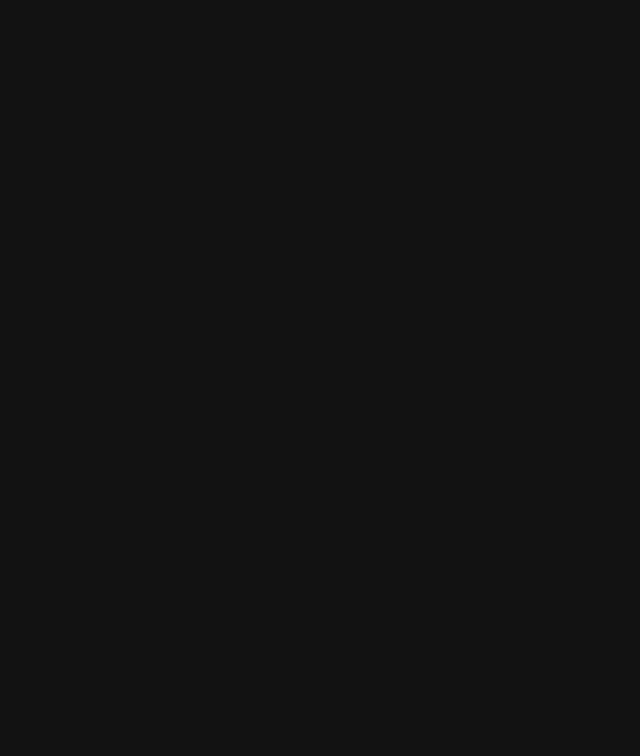
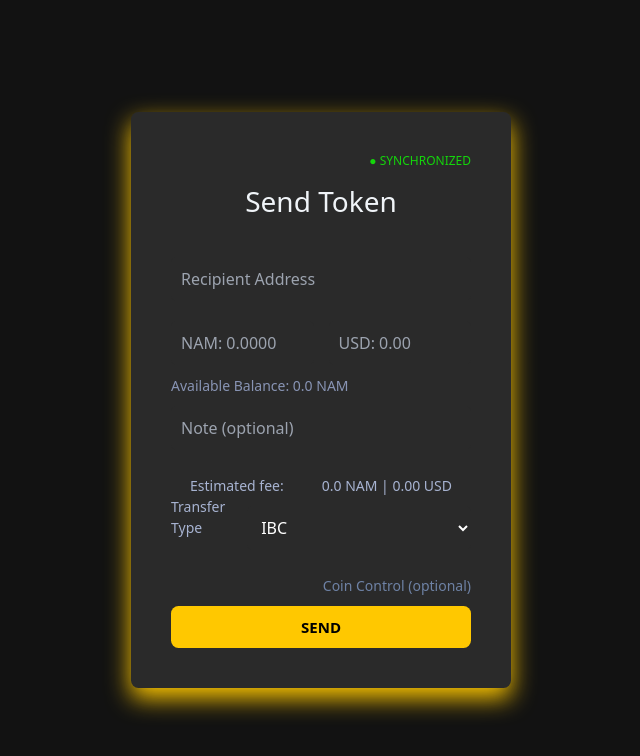
Before and after one commit to Dsmeshilmaring/Namada-SDK, a React (Vite) app: page /send-token in a window 1280 px wide. Before the commit this address had no page. Shown: the top 756 px of the page, without its empty margins (319-959 px from the left). Built offline with nearby package versions, Linux system fonts and the light colour scheme.

Commit message:
Add Send Token

```diff
--- a/src/main.jsx
+++ b/src/main.jsx
@@ -13,6 +13,7 @@ import Dashboard from "./pages/Dashboard";
 import Settings from "./pages/Settings";
 import ImportWalletTold from "./pages/Import-wallet-told";
 import RecieveToken from "./pages/Recieve-token";
+import SendToken from "./pages/Send-token";
 
 ReactDOM.createRoot(document.getElementById("root")).render(
   <React.StrictMode>
@@ -29,6 +30,7 @@ ReactDOM.createRoot(document.getElementById("root")).render(
         <Route path="/settings" element={<Settings />} />
         <Route path="/import-wallet-told" element={<ImportWalletTold />} />
         <Route path="/recieve-token" element={<RecieveToken />} />
+        <Route path="/send-token" element={<SendToken />} />
       </Routes>
     </Router>
   </React.StrictMode>
--- /dev/null
+++ b/src/pages/Send-token.jsx
@@ -0,0 +1,117 @@
+function SendToken() {
+  /* ------------ Chanage the transfer type handler ------------*/
+  const changeTypeHandler = (e) => {
+    const getValue = e.target.value;
+    // console.log(getValue);
+  };
+
+  return (
+    <div
+      className="bg-primary p-[40px] w-[380px] rounded-lg hover:translate-y-[-5px]"
+      style={{
+        boxShadow: "0 10px 25px #ffc800",
+        transition: "all 0.3s ease-in-out",
+      }}
+    >
+      <div className="text-[12px] text-right text-[#14d60b] mb-[10px]">
+        ● SYNCHRONIZED
+      </div>
+      <h2 className="text-[28px] mb-[25px] text-center text-[#f0f4f8] font-medium">
+        Send Token
+      </h2>
+
+      {/* ------------ Iput Recipient Address Layout ------------*/}
+      <input
+        type="text"
+        placeholder="Recipient Address"
+        className="w-full p-[10px] rounded-md my-[10px] bg-primary text-white text-[16px] focus:outline-none focus:border focus:border-[#57a6ff] focus:bg-[#1f2942]"
+        style={{ transition: "all 0.3s ease-in-out" }}
+      ></input>
+
+      {/* ------------ Input NAM & USD Layout ------------*/}
+      <div className="flex gap-4 w-full">
+        <input
+          type="number"
+          className="p-[10px] my-[10px] rounded-md bg-primary text-[16px] focus:outline-none focus:border focus:border-[#57a6ff] focus:bg-[#1f2942] w-full"
+          style={{ transition: "all 0.3s ease-in-out" }}
+          placeholder="NAM: 0.0000"
+        ></input>
+        <input
+          type="number"
+          className="p-[10px] my-[10px] rounded-md bg-primary text-[16px] focus:outline-none focus:border focus:border-[#57a6ff] focus:bg-[#1f2942] w-full"
+          style={{ transition: "all 0.3s ease-in-out" }}
+          placeholder="USD: 0.00"
+        ></input>
+      </div>
+
+      {/* ------------ Available Balance Layout ------------*/}
+      <p className="text-[14px] text-[#8894b4]">Available Balance: 0.0 NAM</p>
+
+      {/* ------------- Input Note Optional Layout ------------- */}
+      <input
+        type="text"
+        placeholder="Note (optional)"
+        className="w-full p-[10px] rounded-md my-[10px] bg-primary text-white text-[16px] focus:outline-none focus:border focus:border-[#57a6ff] focus:bg-[#1f2942]"
+        style={{ transition: "all 0.3s ease-in-out" }}
+      ></input>
+
+      {/* ------------ Estimated Fee Layout ------------*/}
+      <div className="flex justify-around mt-[15px] ">
+        <p className="text-[#a7b3d1] text-[14px]">Estimated fee:</p>
+        <p className="text-[#a7b3d1] text-[14px]">0.0 NAM | 0.00 USD</p>
+      </div>
+
+      {/* ------------ Select the transfer type Layout ------------*/}
+      <div className="flex gap-3">
+        <label className="text-[#a7b3d1] text-[14px]"> Transfer Type</label>
+        <select
+          onChange={(e) => changeTypeHandler(e)}
+          className="w-full p-[10px] my-[10px] border-none rounded-md bg-primary text-white text-[16px] focus:outline-none focus:border focus:border-[#57a6ff] focus:bg-[#1f2942]"
+          style={{ transition: "all 0.3s ease-in-out" }}
+        >
+          <option
+            className="mt-[15px] text-[14px] text-white cursor-pointer text-left"
+            disabled
+          >
+            Select Transfer Type
+          </option>
+
+          <option
+            className="mt-[15px] text-[14px] text-white cursor-pointer text-left"
+            value={"IBC"}
+          >
+            IBC
+          </option>
+
+          <option
+            className="mt-[15px] text-[14px] text-white cursor-pointer text-left"
+            value={"Shielded"}
+          >
+            Shielded
+          </option>
+
+          <option
+            className="mt-[15px] text-[14px] text-white cursor-pointer text-left"
+            value={"Transparent"}
+          >
+            Transparent
+          </option>
+        </select>
+      </div>
+
+      <p className="mt-[15px] text-[14px] text-[#6e82a5] cursor-pointer text-right">
+        Coin Control (optional)
+      </p>
+
+      {/* ------------ Send Button ------------*/}
+      <button
+        className="bg-[#ffc800] text-black font-bold w-full uppercase p-[10px] rounded-lg mt-[10px] hover:bg-[#cc9b00]"
+        style={{ transition: "all 0.3s ease-in-out" }}
+      >
+        Send
+      </button>
+    </div>
+  );
+}
+
+export default SendToken;
```
